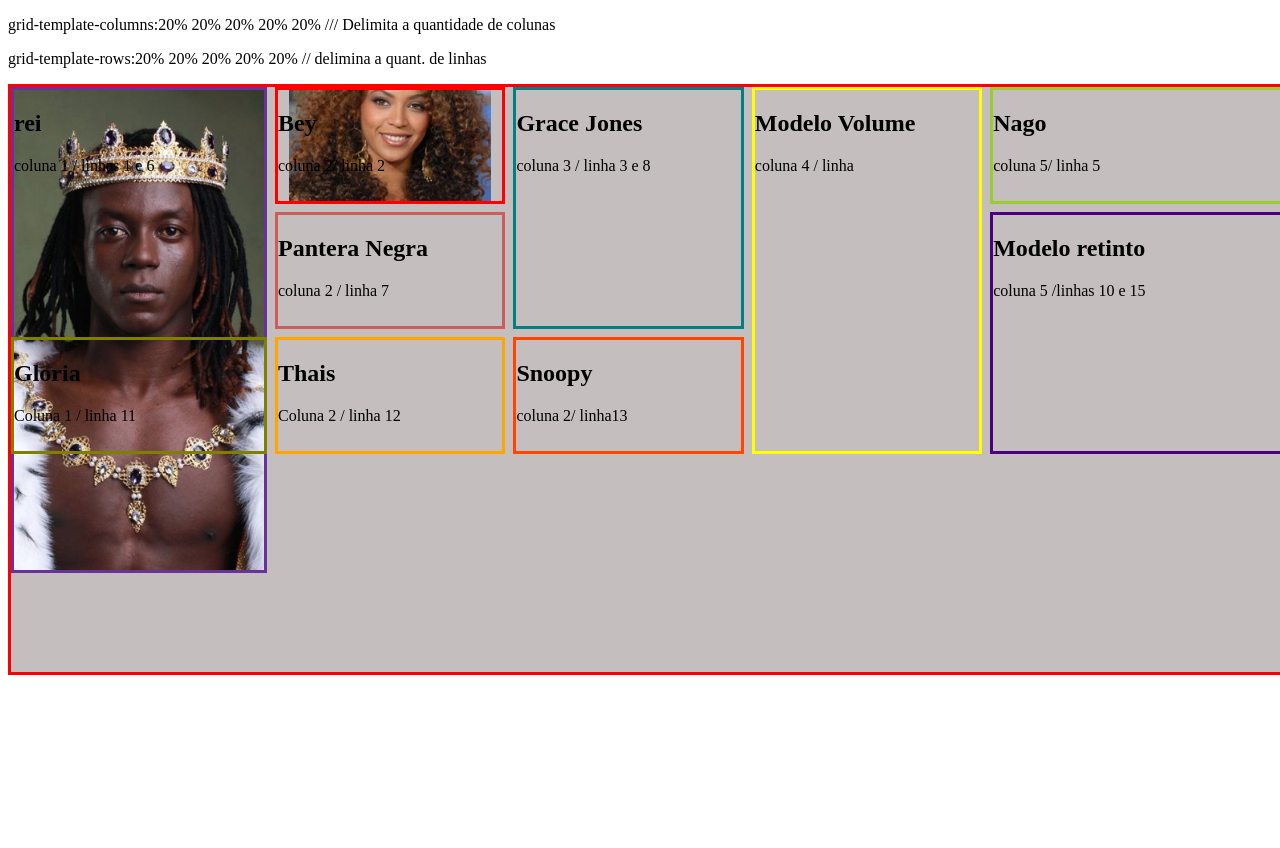
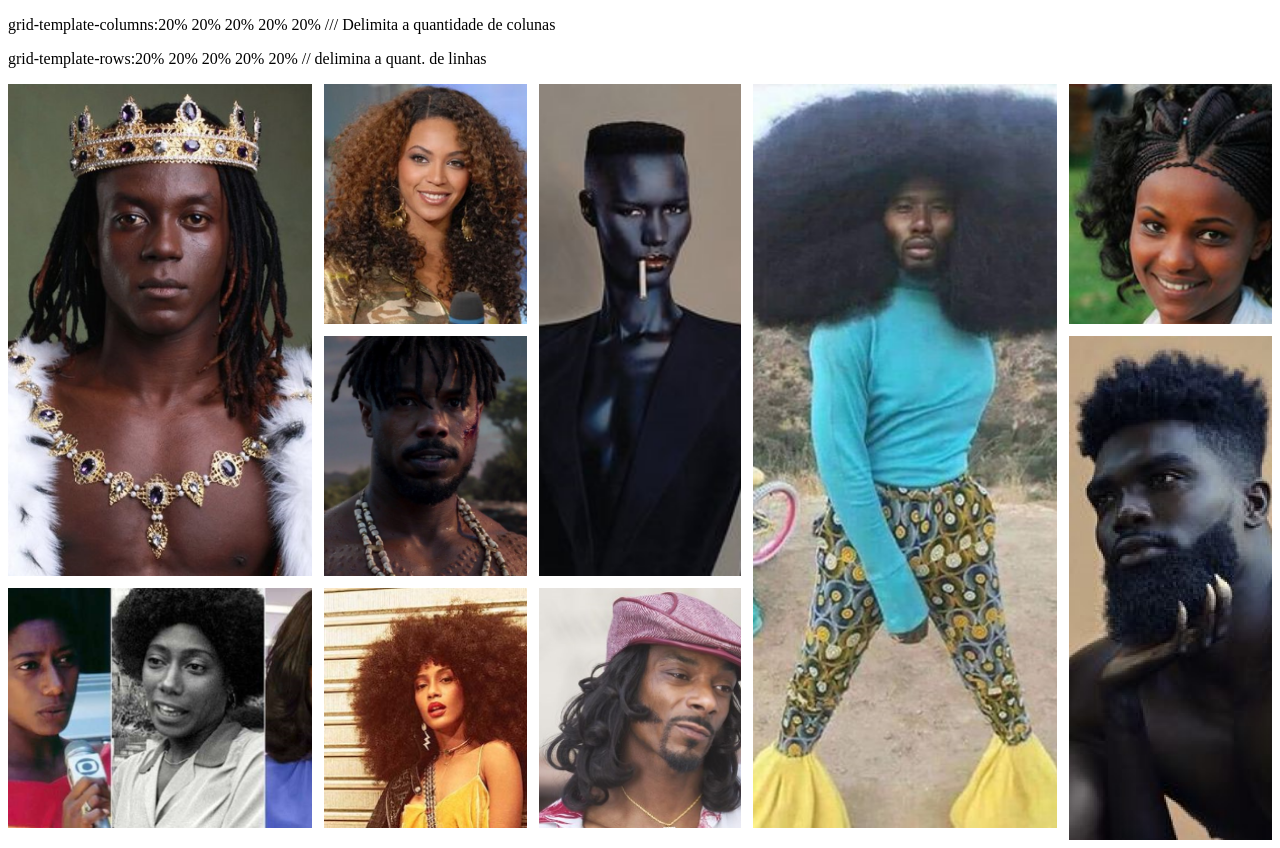
Before and after one commit to JesusBaro/Estudos-em-Grid, a plain HTML site: page index.html in a window 1280 px wide. Before the commit the page ends 800 px from the top, so only its background shows below. Drawn offline with Linux system fonts and the light colour scheme.

Commit message:
inclusão da grid com as fots da galeria

```diff
--- a/index.html
+++ b/index.html
@@ -30,5 +30,18 @@
 <div class="Thais"> <h2>Thais</h2>Coluna 2 / linha 12  </div>
 <div class="Snoopy"><H2>Snoopy</H2> coluna 2/ linha13</div>
 </section>
+
+<section id="ContainerGalery">
+    <div class="rei"></div>
+    <div class="Beyonce"></div>
+    <div class="Grace"></div>
+    <div class="Volume"></div>
+    <div class="NagoHair"> </div>
+    <div class="Pantera"></div>
+    <div class="Retinto"></div>
+    <div class="GloriaM"></div>
+    <div class="ThaisA"></div>
+    <div class="SnoopyD"></div>
+</section>
 </body>
 </html>
--- a/style.css
+++ b/style.css
@@ -9,13 +9,13 @@
     /* grid-template-columns: repeat(2, 1fr 2fr); */ /* esse caro indica quqe repete 5, o 1º tem 1fr de comprimento e o 2º tem 2fr */
     background-color: rgba(175, 166, 166, 0.728);
     border: solid  red;
-
    width: 100vw;
     display: grid;
     margin: 0 auto; /*centraliza no meio*/
     grid-template-columns: 20%  18%  18%  18% ;
     grid-template-rows:20% 20% 20% ;
     grid-gap: 0.5rem;
+    display: none;
 }
 .ReiAfro{
 
@@ -93,3 +93,106 @@ background-position: center;
     grid-column: 3;
     grid-row: 3;
 }
+/*  teste 2 ------------------------ */
+#ContainerGalery{
+    display: grid;
+    grid-template-columns: 0.3fr 0.2fr 0.2fr 0.3fr 0.2fr;
+    grid-template-rows: 30vh 30vh 30vh;
+    grid-template-areas:
+    "rei Beyonce Grace Volume NagoHair"
+    "rei Pantera Grace Volume Retinto"
+    "GloriaM ThaisA SnoopyD Volume Retinto";
+justify-content: center;
+column-gap: 1.5vh;
+row-gap: 1.5vh;
+}
+.rei{
+
+    grid-area: "rei";
+    grid-column-start: 1;
+    grid-row-end: span 2;
+    background-image: url("img/Rei-Afro.png");
+    background-size:45vh;
+    background-position: center;
+    background-repeat: no-repeat;
+}
+.Beyonce{
+    grid-area: "Beyonce";
+    grid-column-start: 2;
+grid-template-rows: 1;
+background-image: url("img/Beyonce.png");
+background-size:cover;
+background-repeat: no-repeat;
+}
+.Grace{
+    grid-area: "Grace";
+    grid-column-start: 3;
+    grid-row-end: span 2;
+    grid-template-rows: 1;
+    background-image: url("img/grace-jones.png");
+    background-size:cover;
+    background-repeat: no-repeat;
+}
+.Volume{
+    grid-area: "Volume";
+    grid-column-start: 4;
+    grid-template-rows: 1;
+    grid-row-end: span 3;
+    background-image: url("img/Modelo-cabelo-volumoso.png");
+    background-size:cover;
+    background-repeat: no-repeat;
+}
+.NagoHair{
+    grid-area: "NagoHair";
+    grid-column-start: 5;
+    grid-row: 1;
+    grid-column: 5;
+    background-image: url("img/modelo-nago.png");
+    background-size:cover;
+    background-repeat: no-repeat;
+
+}
+.Pantera {
+    grid-area: "Pantera";
+    grid-column-start: 2;
+    grid-template-rows: 2;
+    background-image: url("img/Pantera-Negra.png");
+    background-size:cover;
+    background-repeat: no-repeat;
+}
+.Retinto {
+    grid-area: "Retinto";
+    grid-column-start: 5;
+    grid-row-start: 2;
+    grid-row-end: span 3;
+    background-image: url("img/Modelo-retinto.png");
+    background-size:cover;
+    background-repeat: no-repeat;
+
+}
+.GloriaM {
+    grid-area: "GloriaM";
+    grid-column-start: 1;
+    grid-template-rows: 3;
+    background-image: url("img/gloriamaria.png");
+    background-size:cover;
+    background-repeat: no-repeat;
+    background-position-x: -1.3rem;
+}
+.ThaisA {
+    grid-area: "ThaisA";
+    grid-column-start: 2;
+    grid-template-rows: 3;
+    background-image: url("img/Thais-Araujo.png");
+    background-size:cover;
+    background-repeat: no-repeat;
+}
+
+.SnoopyD{
+    grid-area: "SnoopyD";
+    grid-column-start: 3;
+    grid-template-rows: 3;
+    background-image: url("img/cabelo-snoopydog.png");
+    background-size:cover;
+    background-repeat: no-repeat;
+}
```
